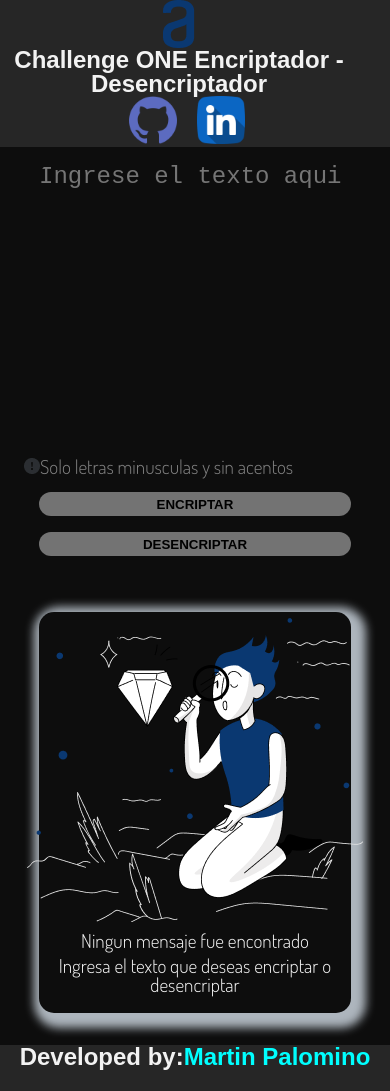
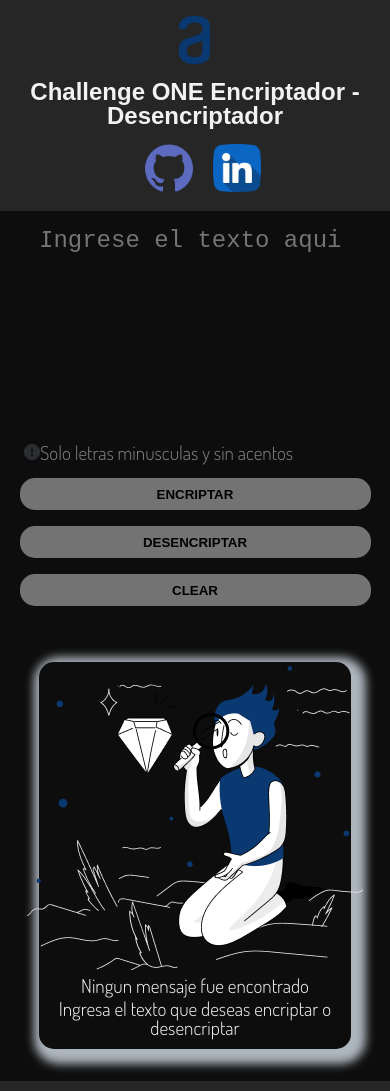
Before and after one commit to MarkpherDev/ONE_Challenge_Encrypt, a website: page index.html in a window 390 px wide. Shown: the top 1091 px of the page. Before the commit the page ends 1070 px from the top, so only its background shows below. Drawn offline with Linux system fonts and the light colour scheme; some packages are replaced by stand-ins of ours; a script that the page names is missing.

Commit message:
version3.2

```diff
--- a/index.html
+++ b/index.html
@@ -39,6 +39,7 @@
       <div class="contenedor-botones">
         <input type="button" class="btn-encriptar" value="encriptar">
         <input type="button" class="btn-desencriptar" value="desencriptar">
+        <input type="button" class="btn-limpiar" value="clear">
       </div>
     </section>
     <section class="Seccion-Resultado">
--- a/scripts/app.js
+++ b/scripts/app.js
@@ -9,6 +9,9 @@ const containerMensaje = document.querySelector(".contenedor-mensaje");
 const containerTexto = document.querySelector(".contenedor-texto");
 const resultado = document.querySelector(".texto-resultado");
 const inputText = document.querySelector(".area");
+const botonlimpiar = document.querySelector(".btn-limpiar");
+
+const permitidos = /^[a-zñ\s]+$/;
 
 const MENSAJE = {
   VACIO: "",
@@ -111,6 +114,7 @@ botonDesencriptar.addEventListener("click", () => {
   } else addOcultar();
   resultado.textContent = desencriptarTexto(texto);
 });
+
 botonCopiar.addEventListener("click", () => {
   let copyMessage = "";
   copyMessage = document.querySelector(".texto-resultado").innerHTML;
@@ -119,3 +123,17 @@ botonCopiar.addEventListener("click", () => {
   console.log(copyMessage);
   alertaMensajeCopiado();
 });
+
+botonlimpiar.addEventListener("click", () => {
+  document.querySelector(".area").value = "";
+  removeOcultar();
+});
+
+/**
+ * TODO verificar
+ */
+inputText.addEventListener("keypress", (event) => {
+  if (event.key.match(permitidos) === null) {
+    event.preventDefault();
+  }
+});
--- a/styles/style.css
+++ b/styles/style.css
@@ -30,23 +30,33 @@ footer {
   font-family: var(--fuenteHeading);
 }
 
+footer {
+  padding-top: 0.9rem;
+}
+
 header .contenedor-header {
   display: flex;
   justify-content: space-between;
   align-items: center;
   height: auto;
-  margin-right: 2rem;
+  margin: 0.5rem 1rem;
 }
 
 header a {
   margin-left: 1rem;
 }
 
-header p,
-footer p {
+header p {
   font-size: 1.5rem;
   font-weight: bold;
   text-align: center;
+}
+
+footer p {
+  font-size: 1rem;
+  font-weight: bold;
+  text-align: center;
+  opacity: 0.5;
 }
 
 footer span {
@@ -60,7 +70,7 @@ header .imagen-header {
 main {
   background-color: var(--colorFondo);
   font-family: var(--fuenteParrafos);
-  height: 898px;
+  height: 870px;
   width: auto;
   display: flex;
   justify-content: center;
@@ -174,6 +184,8 @@ input:hover {
   }
   header .contenedor-header {
     flex-direction: column;
+    gap: 1rem;
+    margin: 1rem auto;
   }
 }
 
@@ -184,7 +196,8 @@ input:hover {
 
   .contenedor-botones {
     flex-direction: column;
-    height: 5rem;
+    width: 90%;
+    height: auto;
   }
 
   .contenedor-botones input {
```
